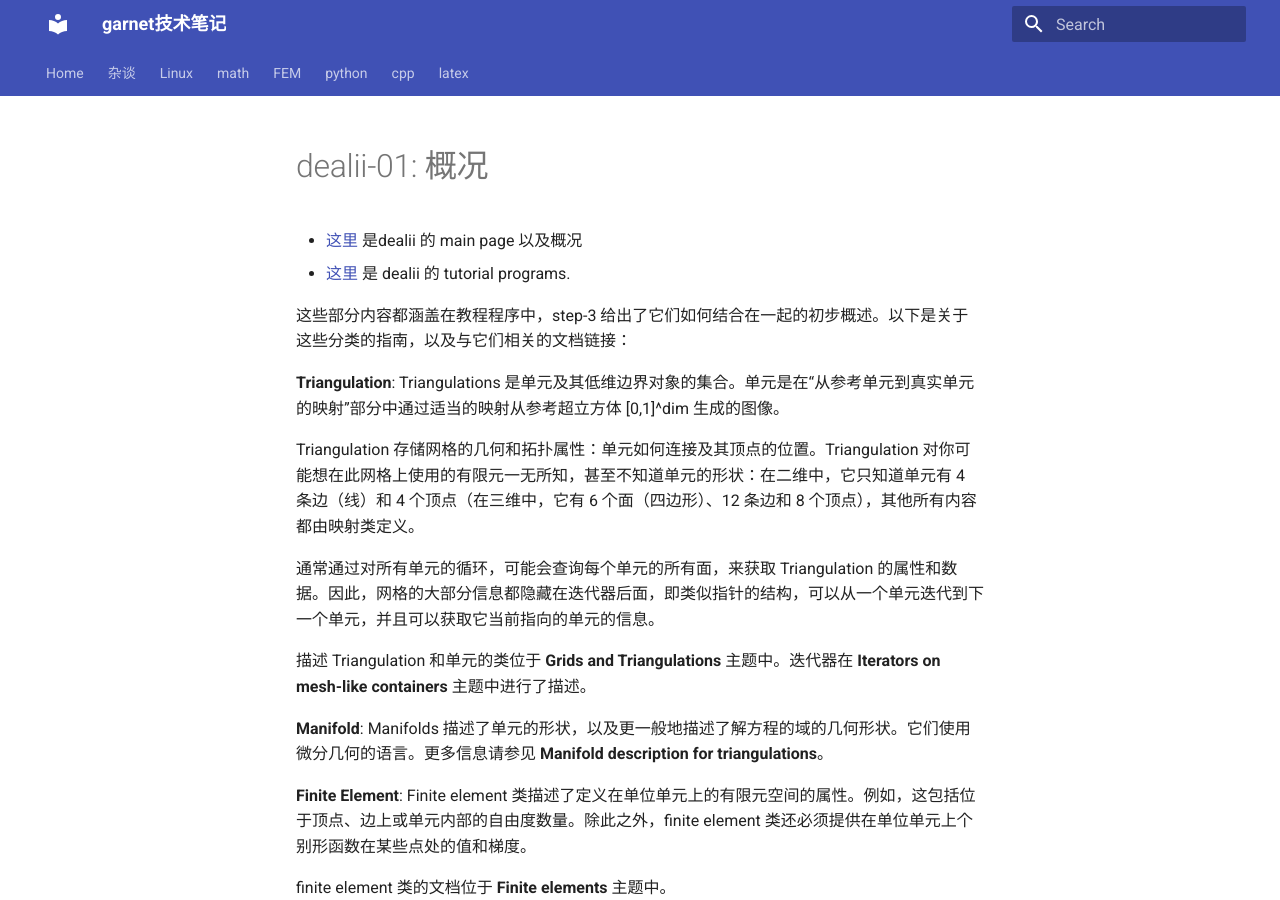
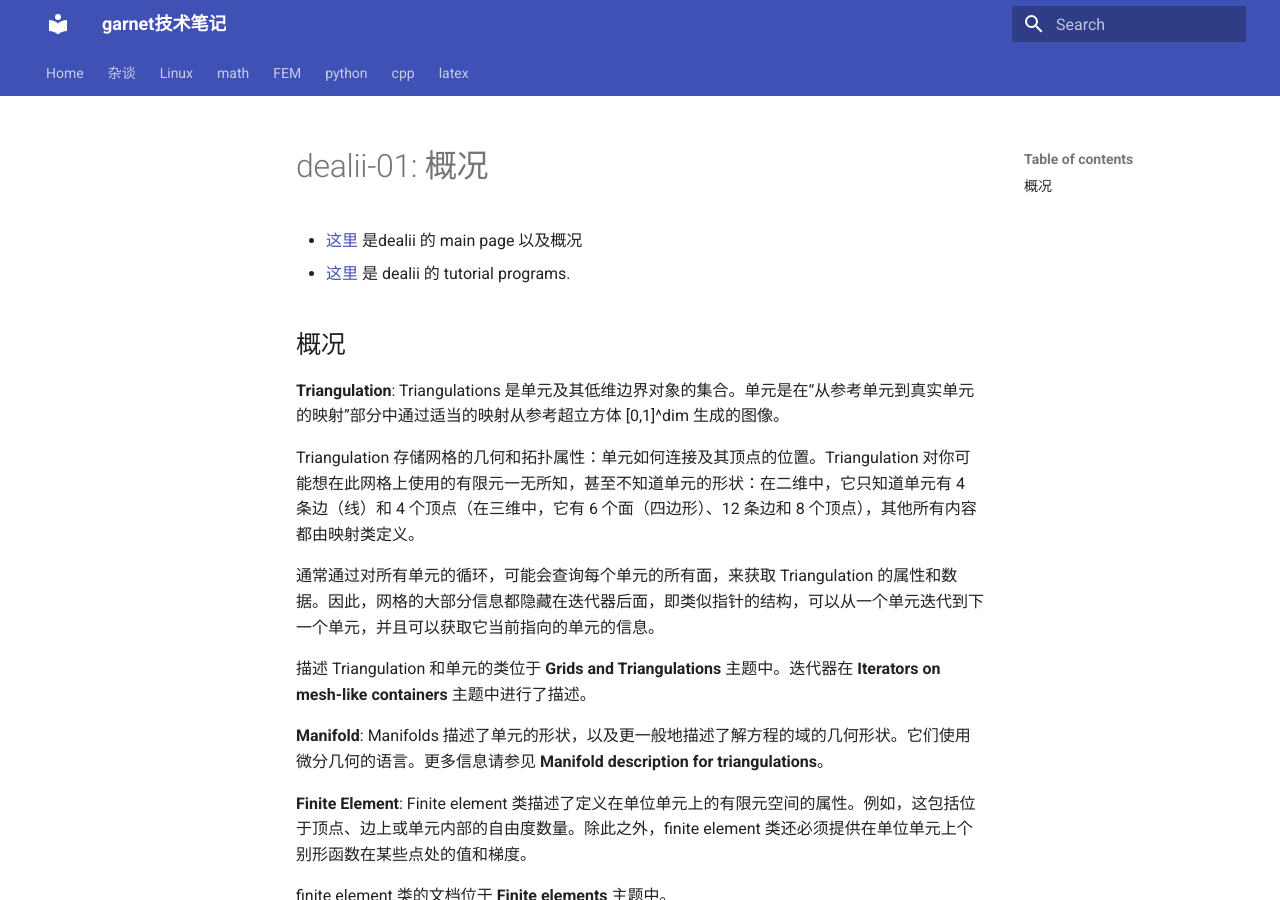
Before and after one commit to ymma98/technotes, an MkDocs documentation site: the page built from docs/FEM/dealii-01_概况.md, in a window 1280 px wide and 900 px high. Built offline with MkDocs 1.6.1 and Material for MkDocs 9.7.7, drawn with Linux system fonts in a browser that asks for light colours.

Commit message:
docs/FEM/dealii-01_概况.md updated from https://stackedit.cn/

```diff
--- a/docs/FEM/dealii-01_概况.md
+++ b/docs/FEM/dealii-01_概况.md
@@ -3,7 +3,7 @@
 * [这里](https://dealii.org/current/doxygen/deal.II/) 是dealii 的 main page 以及概况
 * [这里](https://dealii.org/current/doxygen/deal.II/Tutorial.html) 是 dealii 的 tutorial programs.
 
-这些部分内容都涵盖在教程程序中，step-3 给出了它们如何结合在一起的初步概述。以下是关于这些分类的指南，以及与它们相关的文档链接：
+## 概况
 
 **Triangulation**: Triangulations 是单元及其低维边界对象的集合。单元是在“从参考单元到真实单元的映射”部分中通过适当的映射从参考超立方体 [0,1]^dim 生成的图像。
 
```
Also changed, not shown: other parts of docs/FEM/dealii-01_概况.md (+1 -1 lines).
